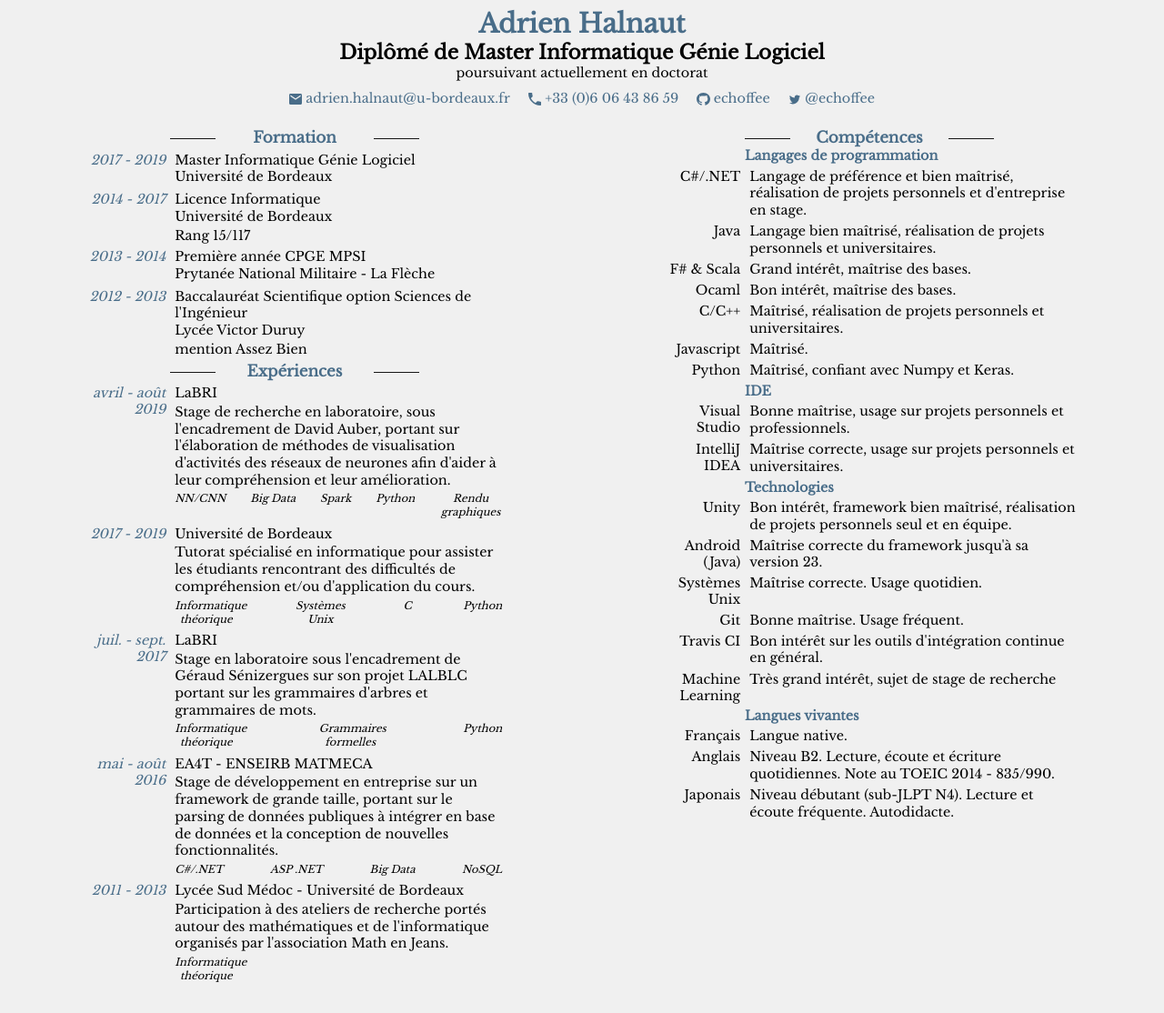
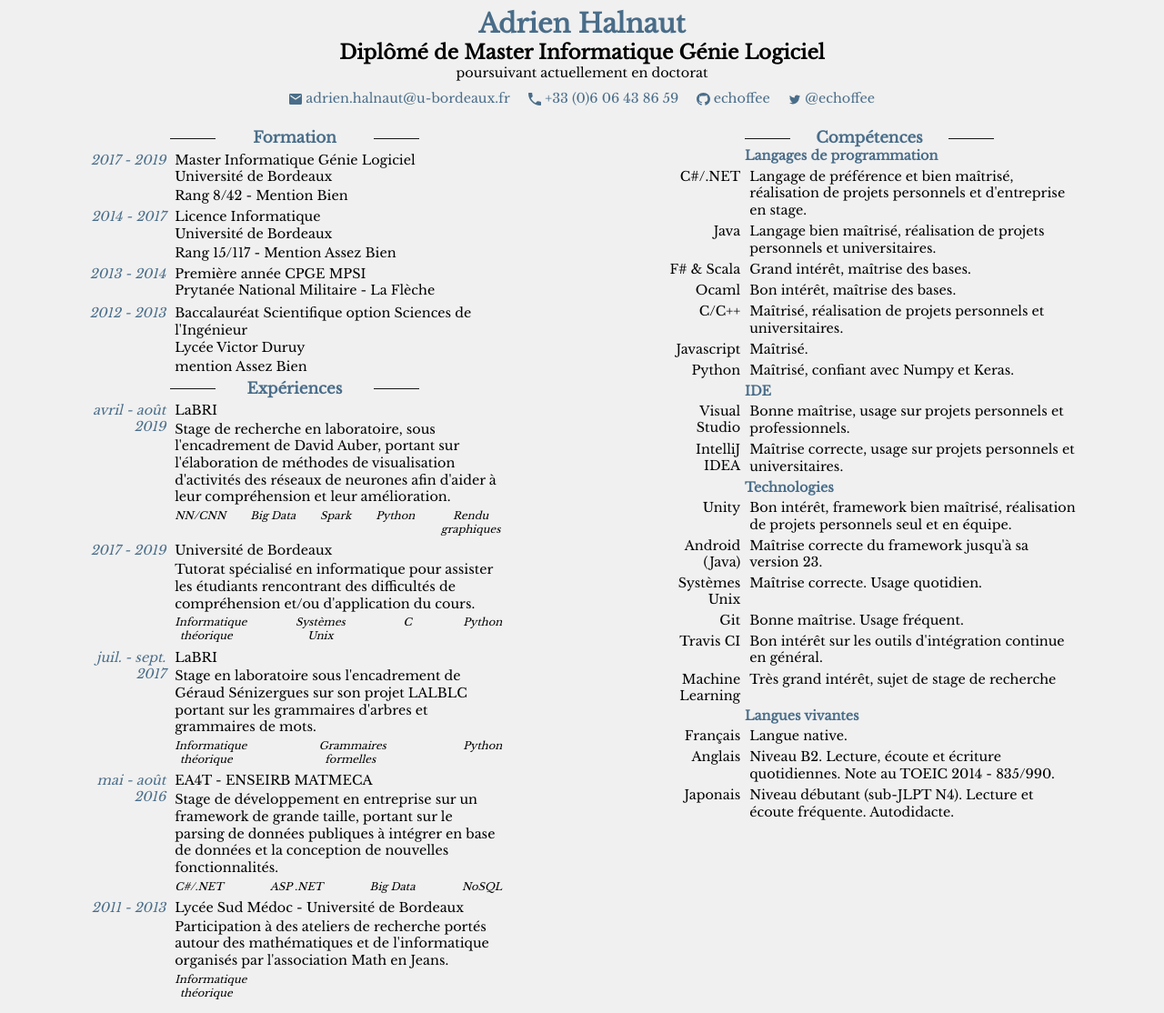
Before and after one commit to eikofee/eikofee.github.io, a Jekyll site: the page built from index.md, in a window 1280 px wide. Shown: the whole page at 91% size. Built offline with Jekyll 4.4.1, drawn with Linux system fonts in a browser that asks for light colours.

Commit message:
forgot the ranking

```diff
--- a/_data/formations.yml
+++ b/_data/formations.yml
@@ -1,11 +1,12 @@
 -   year: 2017 - 2019
     title: Master Informatique Génie Logiciel
     place: Université de Bordeaux
+    note: Rang 8/42 - Mention Bien
 -
     year: 2014 - 2017
     title: Licence Informatique
     place: Université de Bordeaux
-    note: Rang 15/117
+    note: Rang 15/117 - Mention Assez Bien
 -
     year: 2013 - 2014
     title: Première année CPGE MPSI
```
